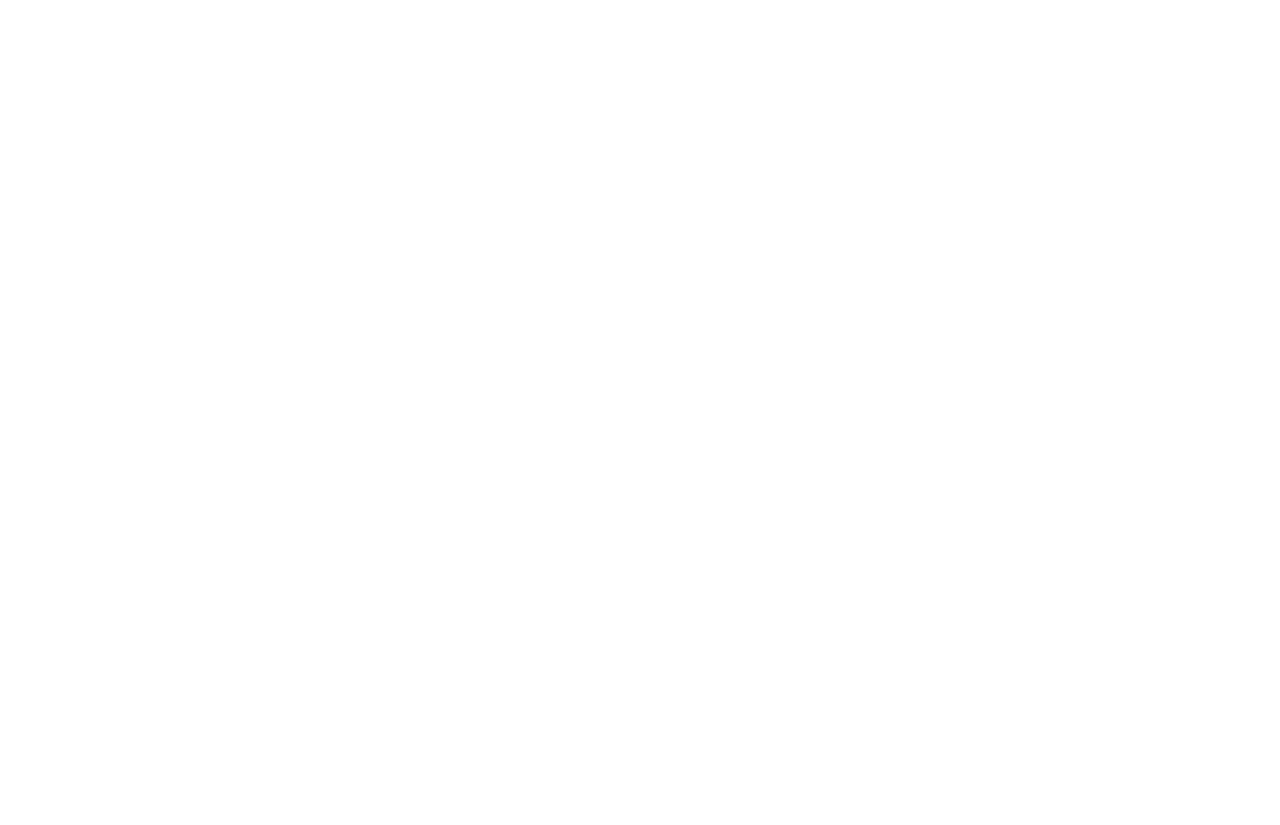
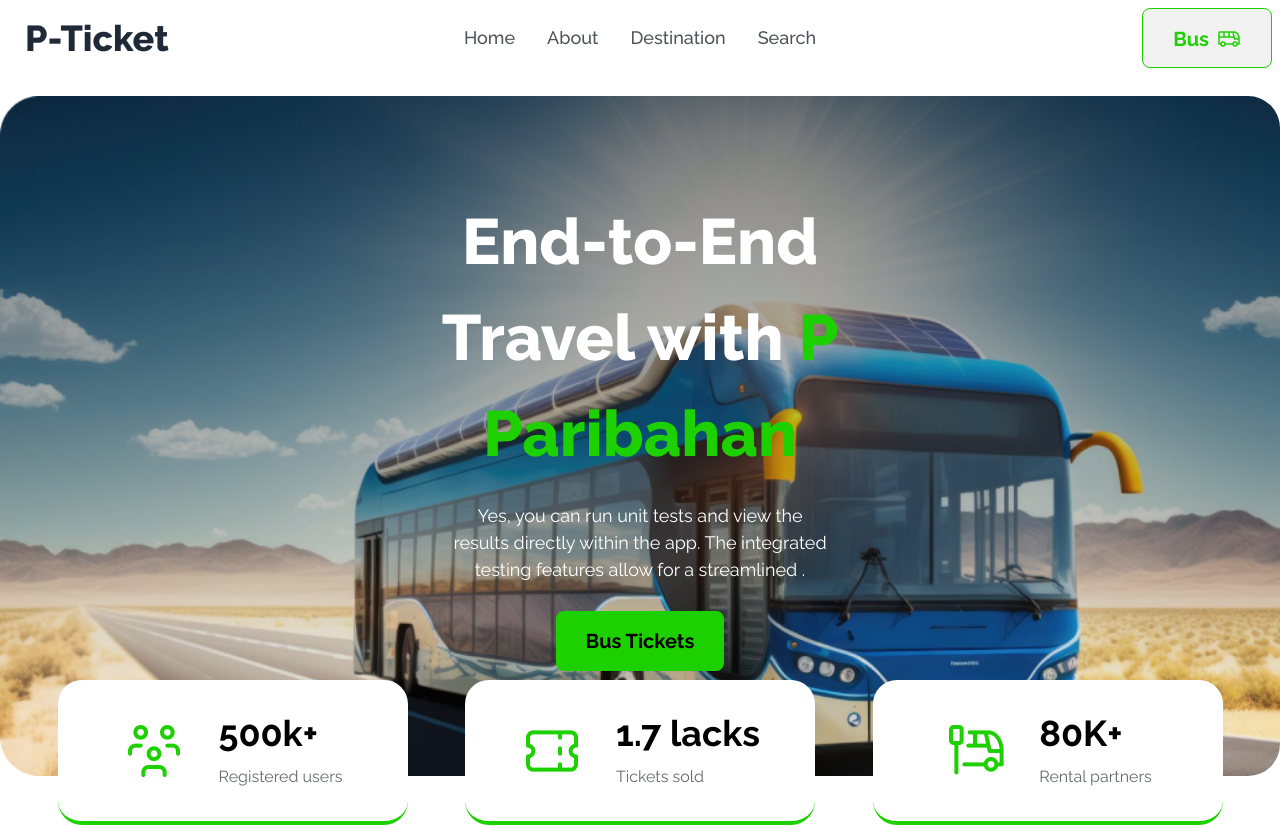
Before and after one commit to nadim-shahriar/smart-ticketing, a plain HTML site: page index.html in a window 1280 px wide. Before the commit the page ends 800 px from the top, so only its background shows below. Drawn offline with nearby package versions, Linux system fonts and the light colour scheme.

Commit message:
Header done

```diff
--- a/index.html
+++ b/index.html
@@ -1,11 +1,122 @@
 <!DOCTYPE html>
 <html lang="en">
+
 <head>
     <meta charset="UTF-8">
     <meta name="viewport" content="width=device-width, initial-scale=1.0">
+    <!-- daisyUI and tailwind -->
+    <link href="https://cdn.jsdelivr.net/npm/daisyui@4.12.12/dist/full.min.css" rel="stylesheet" type="text/css" />
+    <script src="https://cdn.tailwindcss.com"></script>
+    <!-- font -->
+    <link rel="preconnect" href="https://fonts.googleapis.com">
+    <link rel="preconnect" href="https://fonts.gstatic.com" crossorigin>
+    <link href="https://fonts.googleapis.com/css2?family=Raleway:ital,wght@0,100..900;1,100..900&display=swap"
+        rel="stylesheet">
+    <style>
+        .font-raleway {
+            font-family: "Raleway", sans-serif;
+        }
+    </style>
     <title>Smart Ticketing</title>
 </head>
-<body>
 
+<body class="font-raleway">
+    <header class="container mx-auto">
+        <!-- navBar -->
+        <div class="navbar bg-base-100">
+            <div class="navbar-start">
+                <div class="dropdown">
+                    <div tabindex="0" role="button" class="btn btn-ghost lg:hidden">
+                        <svg xmlns="http://www.w3.org/2000/svg" class="h-5 w-5" fill="none" viewBox="0 0 24 24"
+                            stroke="currentColor">
+                            <path stroke-linecap="round" stroke-linejoin="round" stroke-width="2"
+                                d="M4 6h16M4 12h8m-8 6h16" />
+                        </svg>
+                    </div>
+                    <ul tabindex="0"
+                        class="menu menu-sm dropdown-content bg-base-100 rounded-box z-[1] mt-3 w-52 p-2 shadow">
+                        <li class="font-medium text-lg text-[#030712B2]"><a>Home</a></li>
+                        <li class="font-medium text-lg text-[#030712B2]"><a>About</a></li>
+                        <li class="font-medium text-lg text-[#030712B2]"><a>Destination</a></li>
+                        <li class="font-medium text-lg text-[#030712B2]"><a>Search</a></li>
+                    </ul>
+                </div>
+                <a class="btn btn-ghost text-4xl font-extrabold">P-Ticket</a>
+            </div>
+            <div class="navbar-center hidden lg:flex">
+                <ul class="menu menu-horizontal px-1">
+                    <li class="font-medium text-lg text-[#030712B2]"><a>Home</a></li>
+                    <li class="font-medium text-lg text-[#030712B2]"><a>About</a></li>
+                    <li class="font-medium text-lg text-[#030712B2]"><a>Destination</a></li>
+                    <li class="font-medium text-lg text-[#030712B2]"><a>Search</a></li>
+                </ul>
+            </div>
+            <div class="navbar-end">
+                <a class="btn text-[#1DD100] font-bold text-xl px-[30px] py-4 h-[60px] border border-[#1DD100]">Bus <img
+                        src="images/bus-icon.png" alt=""></a>
+            </div>
+        </div>
+
+        <!-- banner -->
+        <section
+            class="bg-[url('images/banner.png')] mx-5 lg:mx-0 my-5 h-[750px] lg:h-[680px] bg-no-repeat rounded-[32px] bg-cover text-white relative">
+            <div class="flex flex-col h-full items-center lg:justify-center text-center">
+                <h1 class="lg:text-[64px] mt-5 lg:mt-0 py-3 lg:py-5 px-5 lg:px-[400px]  font-extrabold ">End-to-End
+                    Travel with <span class="text-[#1DD100]">P Paribahan</span></h1>
+                <p class="lg:text-[18px] px-5 lg:px-[450px]">Yes, you can run unit tests and view the results directly
+                    within the app. The integrated testing features allow for a streamlined .</p>
+                <a class="btn text-black font-bold text-xl px-[30px] my-3 lg:m-7 h-[60px] border-none bg-[#1DD100]">Bus
+                    Tickets</a>
+            </div>
+            <!-- box -->
+            <div
+                class="text-black flex flex-col lg:flex-row gap-2 lg:gap-0 px-5 lg:p-0 lg:justify-evenly absolute bottom-10 lg:relative lg:bottom-24">
+                <!-- box 1 -->
+                <div
+                    class="w-[350px] h-[145px] bg-white border-b-4 border-b-[#1DD100] flex justify-center items-center gap-8 rounded-[24px]">
+                    <div>
+                        <img src="images/people.png" alt="">
+                    </div>
+                    <div class="space-y-3">
+                        <h1 class="font-bold text-4xl">500k+</h1>
+                        <p class="text-[#03071299]">Registered users</p>
+                    </div>
+                </div>
+                <!-- box 2 -->
+                <div
+                    class="w-[350px] h-[145px] bg-white border-b-4 border-b-[#1DD100] flex justify-center items-center gap-8 rounded-[24px]">
+                    <div>
+                        <img src="images/ticket-cupon.png" alt="">
+                    </div>
+                    <div class="space-y-3">
+                        <h1 class="font-bold text-4xl">1.7 lacks</h1>
+                        <p class="text-[#03071299]">Tickets sold</p>
+                    </div>
+                </div>
+                <!-- box 3 -->
+                <div
+                    class="w-[350px] h-[145px] bg-white border-b-4 border-b-[#1DD100] flex justify-center items-center gap-8 rounded-[24px]">
+                    <div>
+                        <img src="images/stoppage.png" alt="">
+                    </div>
+                    <div class="space-y-3">
+                        <h1 class="font-bold text-4xl">80K+</h1>
+                        <p class="text-[#03071299]">Rental partners</p>
+                    </div>
+                </div>
+            </div>
+        </section>
+
+    </header>
+    <main>
+        <!-- second page -->
+         <section>
+
+         </section>
+    </main>
+    <footer>
+
+    </footer>
 </body>
+
 </html>
--- /dev/null
+++ b/tailwind.config.js
@@ -0,0 +1,8 @@
+/** @type {import('tailwindcss').Config} */
+module.exports = {
+    content: ["./src/**/*.{html,js}"],
+    theme: {
+      extend: {},
+    },
+    plugins: [],
+  }
```
Also changed, not shown: images/banner.png (added), images/bus-icon.png (added), images/bus-logo.png (added), images/cupon-devider.png (added), images/fare.png (added), images/info-devider.png (added), images/people.png (added), images/playstore.png (added), images/seat-gray.png (added), images/seat-green-filled.png (added), images/seat-green.png (added), images/stoppage.png (added), images/success.png (added), images/ticket-cupon.png (added).
